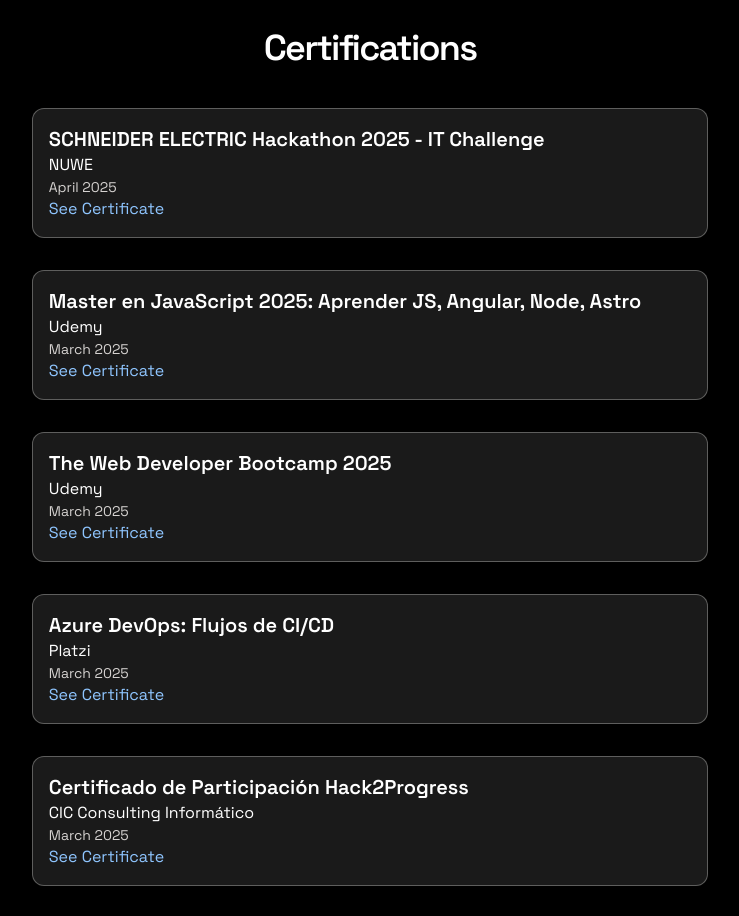
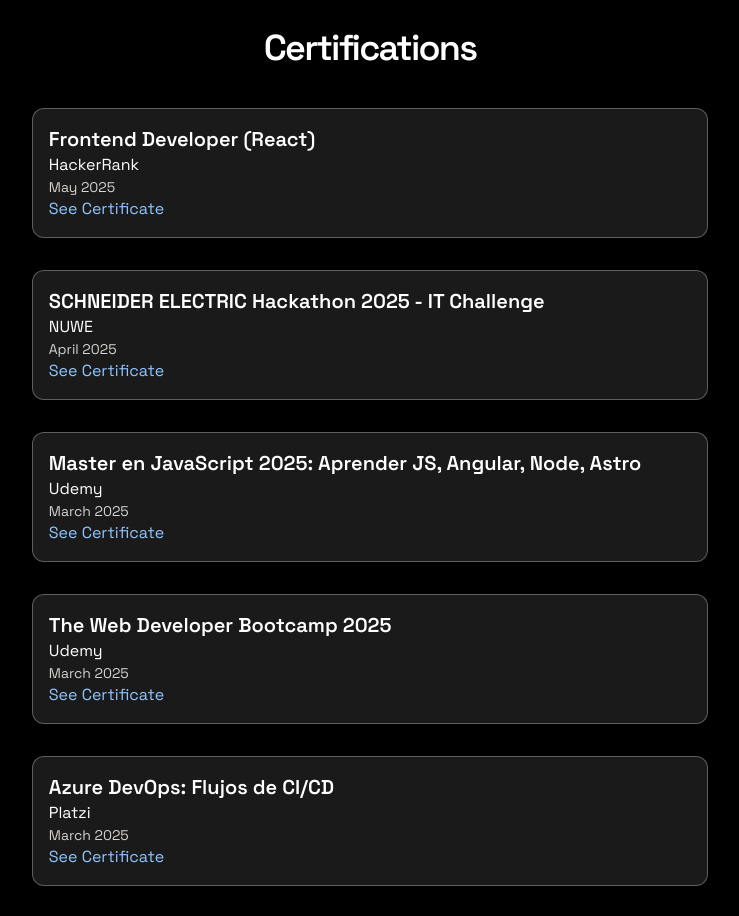
Before and after one commit to sgomez-dev/sgomez-portfolio, a Next.js app in the folder sgomez/: page / in a window 1280 px wide. Shown: the part 6640-7556 px from the top of the page, without its empty margins (270-1009 px from the left). Built offline with nearby package versions, Linux system fonts and the light colour scheme.

Commit message:
ADD new certification for Frontend Developer (React) from HackerRank to the constants index.jsx

```diff
--- a/sgomez/src/constants/index.jsx
+++ b/sgomez/src/constants/index.jsx
@@ -294,6 +294,12 @@
 ];
 export const CERTIFICATION = [
   {
+    title: "Frontend Developer (React)",
+    institution: "HackerRank",
+    date: "May 2025",
+    url: "https://drive.google.com/file/d/1CQH076Ss81QmlBZJ9wSyvOx7HTk-gK-y/view?usp=sharing",
+  },
+  {
     title: "SCHNEIDER ELECTRIC Hackathon 2025 - IT Challenge",
     institution: "NUWE",
     date: "April 2025",
```
